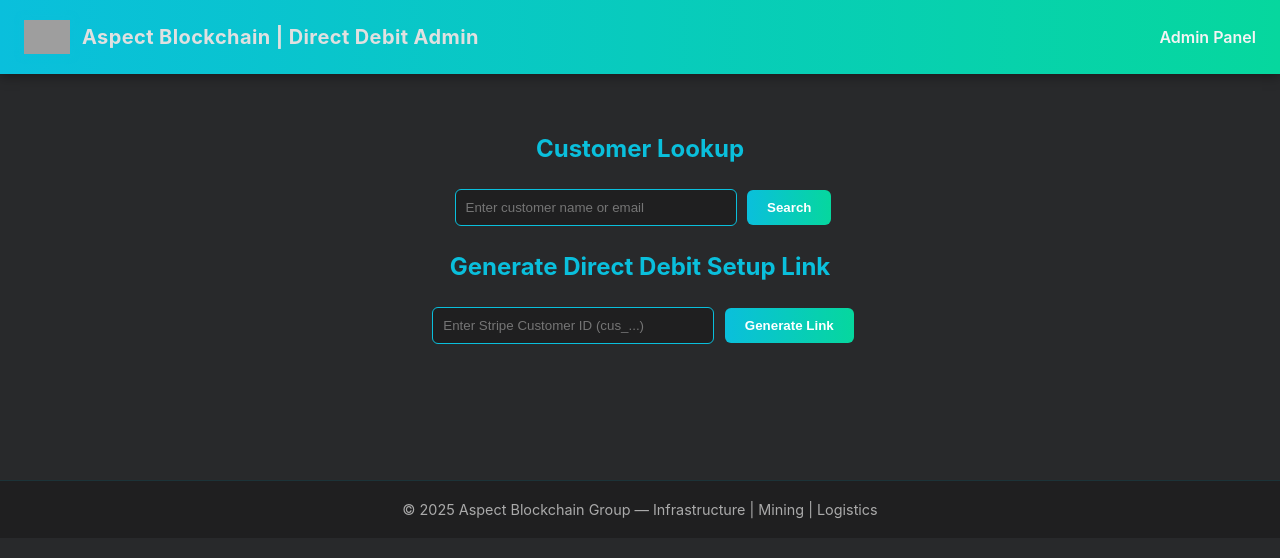
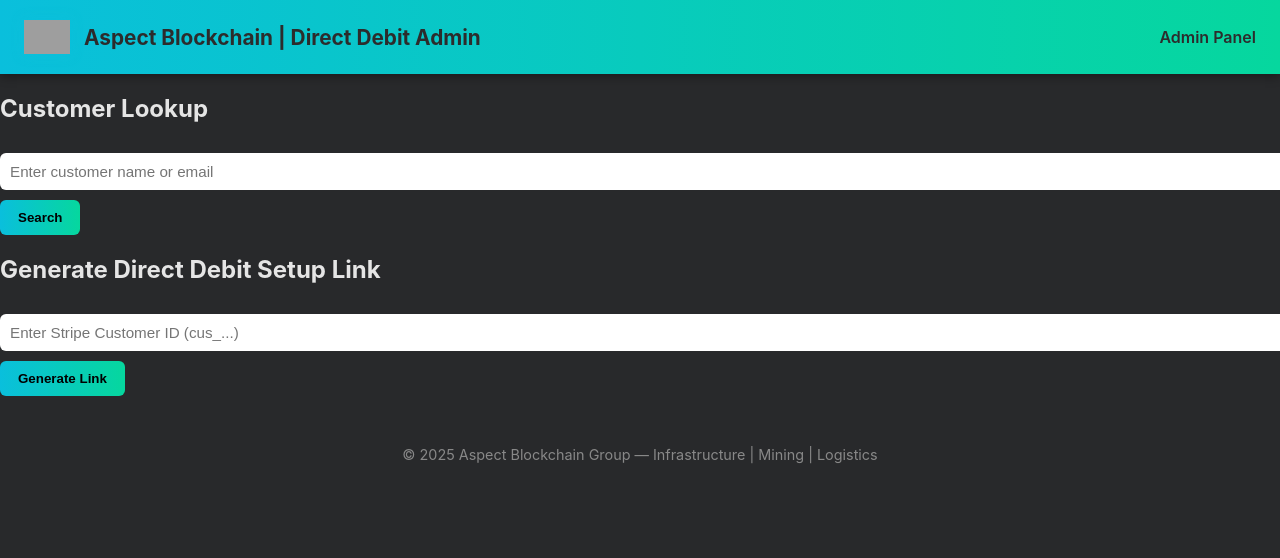
Before and after one commit to AspectBlockchain/aspect-bacs-setup, a website: page public/admin.html in a window 1280 px wide. Drawn offline with Linux system fonts and the light colour scheme; grey boxes are pictures that could not be loaded.

Commit message:
Add logo and updated styled admin panel

```diff
--- a/public/admin.css
+++ b/public/admin.css
@@ -1,110 +1,113 @@
+/* === GLOBAL === */
 body {
-  background: #28292b;
-  color: white;
-  font-family: "Inter", sans-serif;
+  background-color: #28292b;
+  font-family: "Inter", Arial, sans-serif;
+  color: #e5e5e5;
   margin: 0;
   padding: 0;
-  text-align: center;
 }
 
-/* ===== NAVBAR ===== */
+/* === NAVBAR === */
 .navbar {
   background: linear-gradient(90deg, #0abfdc, #06d79e);
   padding: 14px 24px;
   display: flex;
   justify-content: space-between;
   align-items: center;
-  box-shadow: 0 2px 12px rgba(0, 0, 0, 0.4);
+  box-shadow: 0 2px 10px rgba(0, 0, 0, 0.4);
 }
 
 .logo-area {
   display: flex;
   align-items: center;
-  gap: 12px;
+  gap: 14px;
 }
 
-/* ===== LOGO ===== */
 .logo {
   width: 46px;
   height: 46px;
   object-fit: contain;
-  filter: drop-shadow(0 0 4px rgba(10, 191, 220, 0.6));
+  filter: drop-shadow(0 0 6px rgba(10, 191, 220, 0.8));
   transition: transform 0.3s ease, filter 0.3s ease;
 }
 
 .logo:hover {
-  transform: scale(1.07);
+  transform: scale(1.05);
   filter: drop-shadow(0 0 12px rgba(6, 215, 158, 0.9));
 }
 
-/* ===== HEADER TEXT ===== */
 .navbar h1 {
-  font-size: 1.25rem;
-  color: #e0e0e0; /* ✅ Light grey for readability */
+  font-size: 1.3rem;
+  color: #2c2c2c; /* ✅ grey text for better contrast */
+  font-weight: 700;
   margin: 0;
-  letter-spacing: 0.4px;
 }
 
 .user-info {
-  color: #f4f4f4;
+  color: #2c2c2c;
   font-weight: 600;
 }
 
-/* ===== MAIN ===== */
-main {
-  padding: 40px 20px;
+/* === MAIN CONTAINER === */
+.container {
+  padding: 30px;
+  display: grid;
+  grid-template-columns: 1fr 1fr;
+  gap: 28px;
 }
 
-h2 {
+.card {
+  background-color: #333;
+  border-radius: 10px;
+  padding: 24px;
+  box-shadow: 0 2px 12px rgba(0, 0, 0, 0.5);
+}
+
+.card h2 {
+  margin-top: 0;
   color: #0abfdc;
+}
+
+input {
+  width: 100%;
+  padding: 10px;
+  border-radius: 6px;
+  border: none;
+  margin: 10px 0;
+  font-size: 0.95rem;
 }
 
 button {
   background: linear-gradient(90deg, #0abfdc, #06d79e);
+  color: #000;
   border: none;
+  padding: 10px 18px;
   border-radius: 6px;
-  color: white;
-  font-weight: bold;
-  padding: 10px 20px;
   cursor: pointer;
-  transition: all 0.25s ease;
+  font-weight: 600;
+  transition: 0.3s;
 }
 
 button:hover {
-  transform: scale(1.05);
-  box-shadow: 0 0 15px rgba(10, 191, 220, 0.7);
+  transform: scale(1.03);
+  background: linear-gradient(90deg, #06d79e, #0abfdc);
 }
 
-input {
-  border: 1px solid #0abfdc;
-  background: #1f1f20;
-  color: white;
-  padding: 10px;
-  border-radius: 6px;
-  width: 260px;
-  margin: 6px;
+.result-text {
+  margin-top: 10px;
+  word-wrap: break-word;
 }
 
-.customer-card {
-  background: #1e1e1f;
-  padding: 12px;
+.customer {
+  background: #222;
   border-radius: 6px;
-  margin: 10px auto;
-  max-width: 400px;
-  border: 1px solid #0abfdc40;
-  transition: all 0.3s ease;
-}
-
-.customer-card:hover {
-  transform: translateY(-2px);
-  box-shadow: 0 0 10px rgba(10, 191, 220, 0.4);
+  padding: 10px;
+  margin-top: 10px;
 }
 
 footer {
-  background: #1f1f20;
-  color: #aaa;
-  padding: 20px 0;
-  margin-top: 60px;
+  text-align: center;
+  color: #888;
+  padding: 20px;
   font-size: 0.9rem;
-  border-top: 1px solid #0abfdc20;
 }
```
